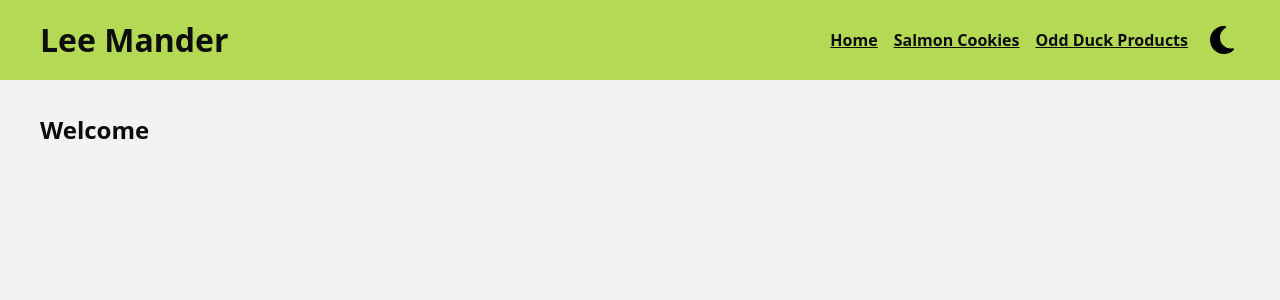
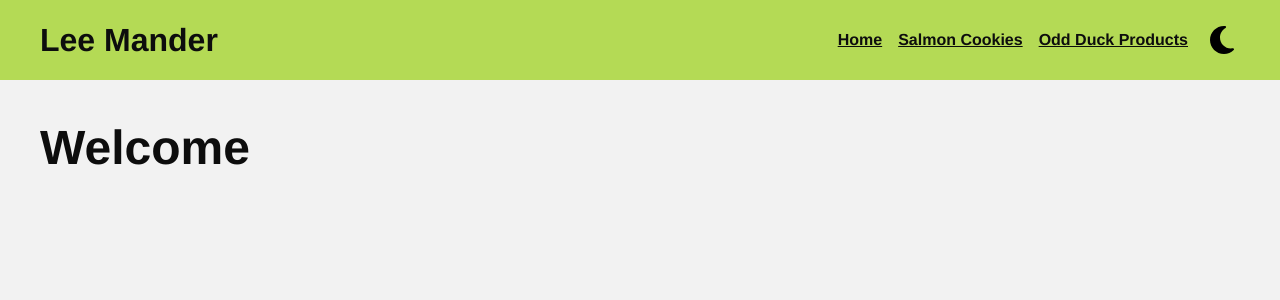
Before and after one commit to leemander/portfolio, a React (Vite) app: page / in a window 1280 px wide. Shown: the top 300 px of the page. Built offline with nearby package versions, Linux system fonts and the light colour scheme.

Commit message:
Add min-height

```diff
--- a/src/App.css
+++ b/src/App.css
@@ -86,8 +86,13 @@ select {
 body {
   background-color: hsl(0, 0%, 95%);
   color: hsl(0, 0%, 5%);
-  font-family: system-ui, -apple-system, BlinkMacSystemFont, "Segoe UI", Roboto,
-    Oxygen, Ubuntu, Cantarell, "Open Sans", "Helvetica Neue", sans-serif;
+  font-family: Helvetica, sans-serif;
+}
+
+.app {
+  display: grid;
+  grid-template-rows: auto 1fr;
+  min-height: 100dvh;
 }
 
 .dark > * {
@@ -140,5 +145,15 @@ header button {
 }
 
 main {
+  min-height: 100%;
   padding: 2em 0;
 }
+
+h2 {
+  font-size: 3rem;
+  margin-bottom: 1em;
+}
+
+h3 {
+  font-size: 1.5rem;
+}
--- a/src/App.jsx
+++ b/src/App.jsx
@@ -23,7 +23,7 @@ function App() {
 
   return (
     <BrowserRouter>
-      <div className={darkMode ? "dark" : ""}>
+      <div className={darkMode ? "app dark" : "app"}>
         <header>
           <div className="container">
             <h1>Lee Mander</h1>
```
